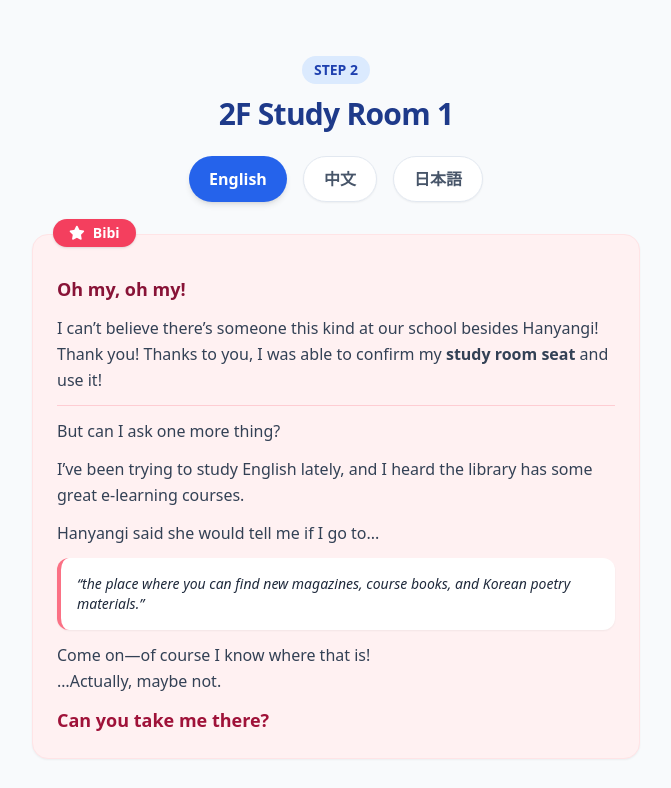
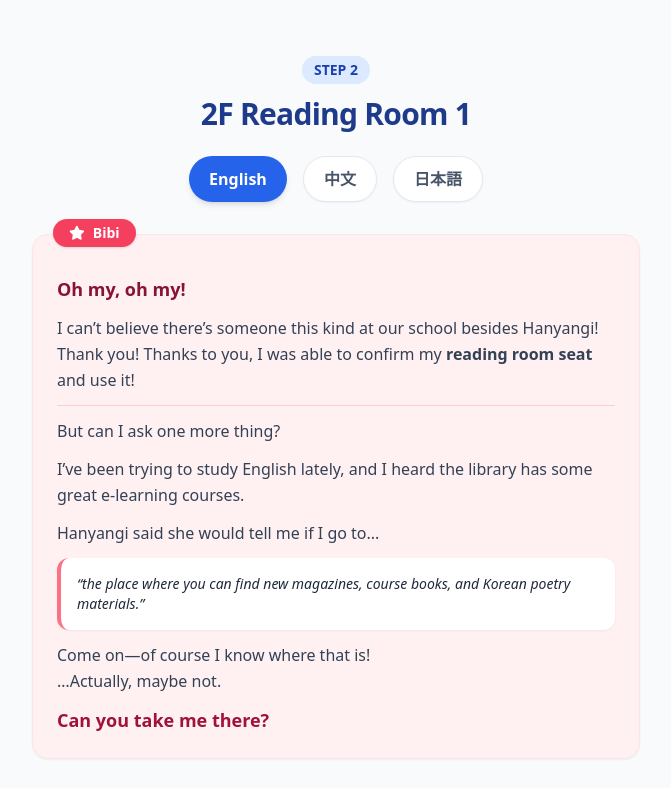
Before and after one commit to soup816-commits/erica-stamptour, a plain HTML site: page step-2.html in a window 1280 px wide. Shown: the top 788 px of the page, without its empty margins (304-975 px from the left). Drawn offline with nearby package versions, Linux system fonts and the light colour scheme.

Commit message:
Update step-2.html

```diff
--- a/step-2.html
+++ b/step-2.html
@@ -5,7 +5,7 @@
     <meta name="viewport" content="width=device-width, initial-scale=1.0, maximum-scale=1.0, user-scalable=no">
 
     <!-- SEO 및 소셜 미디어 공유용 메타 태그 -->
-    <title>STEP 2 | 2F Study Room 1</title>
+    <title>STEP 2 | 2F Reading Room 1</title>
     <meta name="description" content="Help Bibi find the e-learning courses and the specific location on the 2nd floor!">
 
     <!-- Tailwind CSS -->
@@ -17,11 +17,11 @@
 
     <div class="max-w-2xl mx-auto w-full p-4 sm:p-6 lg:p-8 flex-grow">
 
-        <!-- 헤더 부분: 현재 단계와 장소를 표시 (Study Room) -->
+        <!-- 헤더 부분: 현재 단계와 장소를 표시 (Reading Room) -->
         <header class="text-center mb-6 pt-4 sm:pt-6">
             <span class="inline-block px-3 py-1 bg-blue-100 text-blue-800 rounded-full text-sm font-bold mb-3">STEP 2</span>
             <h1 class="text-2xl sm:text-3xl font-extrabold text-blue-900 tracking-tight mb-2">
-                2F Study Room 1
+                2F Reading Room 1
             </h1>
         </header>
 
@@ -55,7 +55,7 @@
                     <div class="mt-4 space-y-3 text-slate-700 leading-relaxed">
                         <p class="font-bold text-lg text-rose-900">Oh my, oh my!</p>
                         <p>I can’t believe there’s someone this kind at our school besides Hanyangi!<br>
-                        Thank you! Thanks to you, I was able to confirm my <strong>study room seat</strong> and use it!</p>
+                        Thank you! Thanks to you, I was able to confirm my <strong>reading room seat</strong> and use it!</p>
 
                         <hr class="border-rose-200 my-3">
 
```
